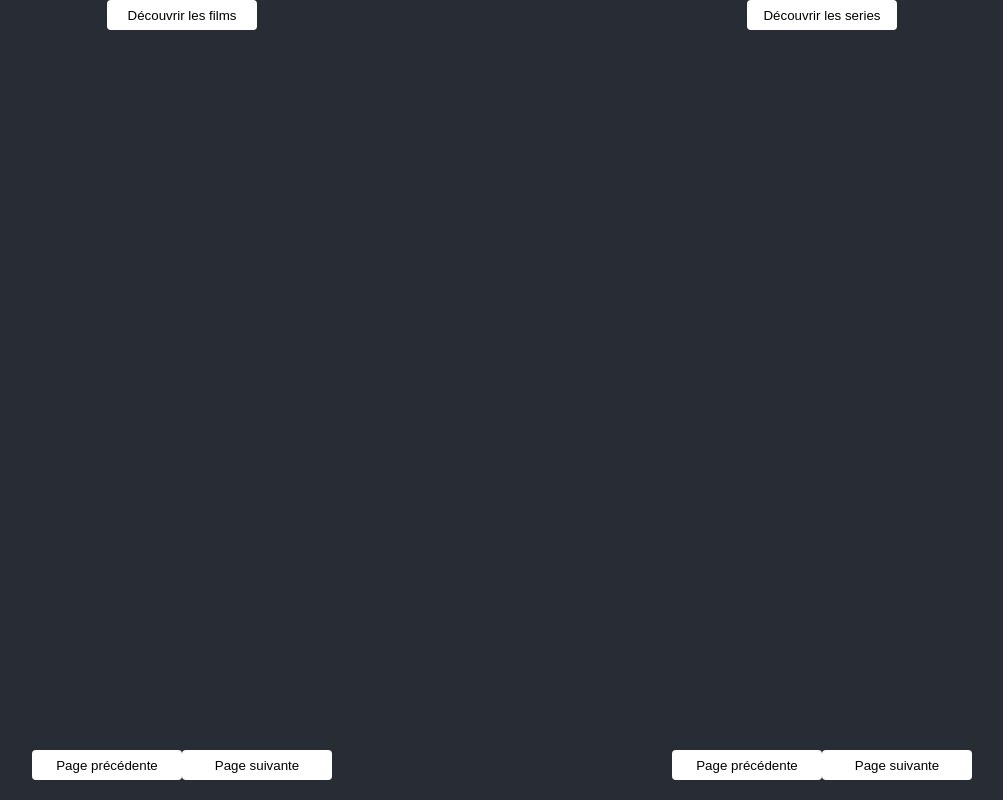
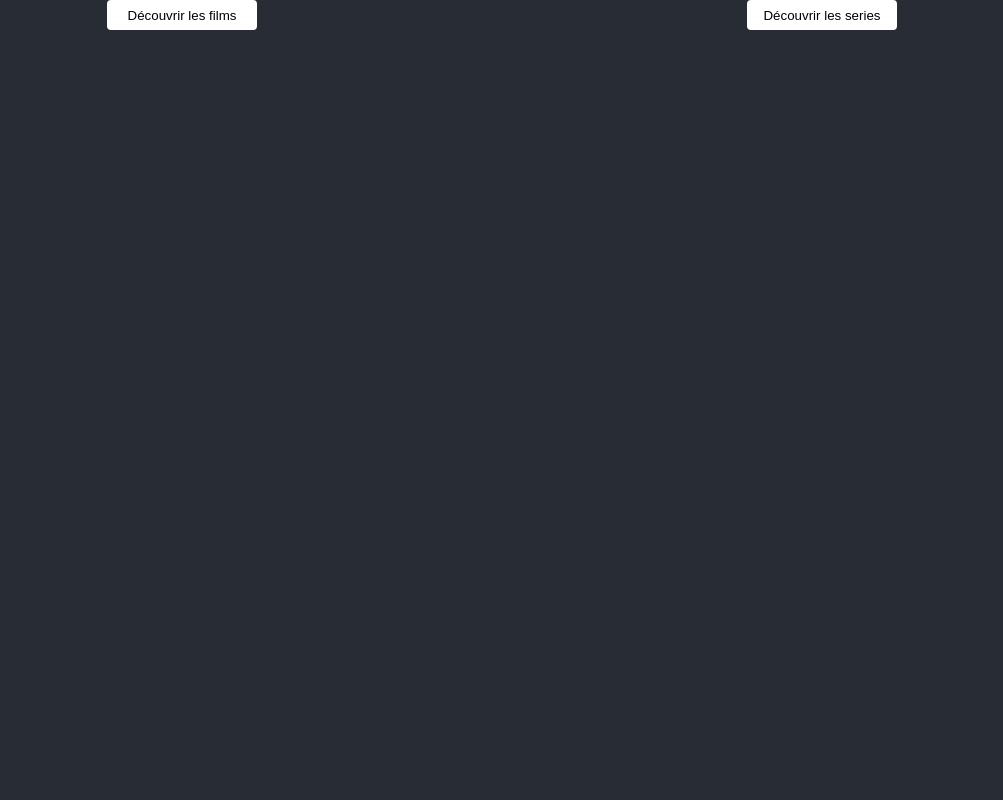
Before and after one commit to yohan-atlan/canal-test, a React (Create React App) app: page / in a window 1280 px wide. Shown: the whole page, without its empty margins (138-1141 px from the left). Built offline with nearby package versions, Linux system fonts and the light colour scheme.

Commit message:
add conditional render

```diff
--- a/src/App.js
+++ b/src/App.js
@@ -11,13 +11,15 @@ class App extends Component {
       movies: [],
       series: [],
       moviePage: 1,
-      seriePage: 1
+      seriePage: 1,
+      movieClicked: false,
+      serieClicked: false
     }
   }
   getMovies(page) {
     fetchMovies(page)
       .then(results => {
-        this.setState({movies: results})
+        this.setState({ movies: results, movieClicked: true })
       })
       .catch(err => {
         console.log(err);
@@ -26,7 +28,7 @@ class App extends Component {
   getSeries(page) {
     fetchSeries(page)
       .then(results => {
-        this.setState({ series: results })
+        this.setState({ series: results, serieClicked: true })
       })
       .catch(err => {
         console.log(err);
@@ -64,8 +66,8 @@ class App extends Component {
         <header className="App-header">
         </header>
         <div className="App-body">
-          <Container fetchType={() => this.getMovies()} list={this.state.movies} nextPage={() => this.nextPage('movie')}prevPage={() => this.prevPage('movie')} type="movie"></Container>
-          <Container fetchType={() => this.getSeries()} list={this.state.series} prevPage={() => this.prevPage('serie')}nextPage={() => this.nextPage('serie')}type="serie"></Container>
+          <Container fetchType={() => this.getMovies()} list={this.state.movies} nextPage={() => this.nextPage('movie')}prevPage={() => this.prevPage('movie')} type="movie" clicked={this.state.movieClicked}></Container>
+          <Container fetchType={() => this.getSeries()} list={this.state.series} prevPage={() => this.prevPage('serie')}nextPage={() => this.nextPage('serie')} type="serie" clicked={this.state.serieClicked}></Container>
         </div>
       </div>
     );
--- a/src/components/Container/index.js
+++ b/src/components/Container/index.js
@@ -15,12 +15,16 @@ class Container extends React.Component {
           { this.props.type === 'movie' ? 'Découvrir les films' : 'Découvrir les series'}
         </button>
         <List list={this.props.list} type={this.props.type}></List>
+        {this.props.clicked === true &&
           <button onClick={this.props.prevPage}>
             Page précédente
           </button>
+        }
+        {this.props.clicked === true &&
           <button onClick={this.props.nextPage}>
             Page suivante
           </button>
+        }
       </div>
     );
   }
```
Also changed, not shown: src/components/Container/PrevNextButtons.js (added). Lines whose indentation alone changed are shown as unchanged.
